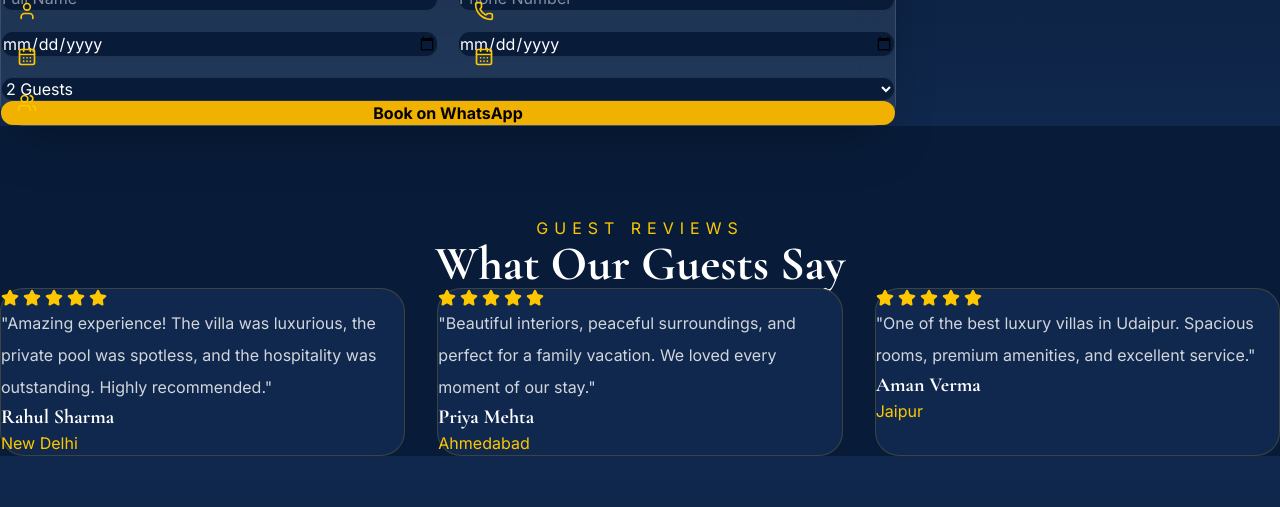
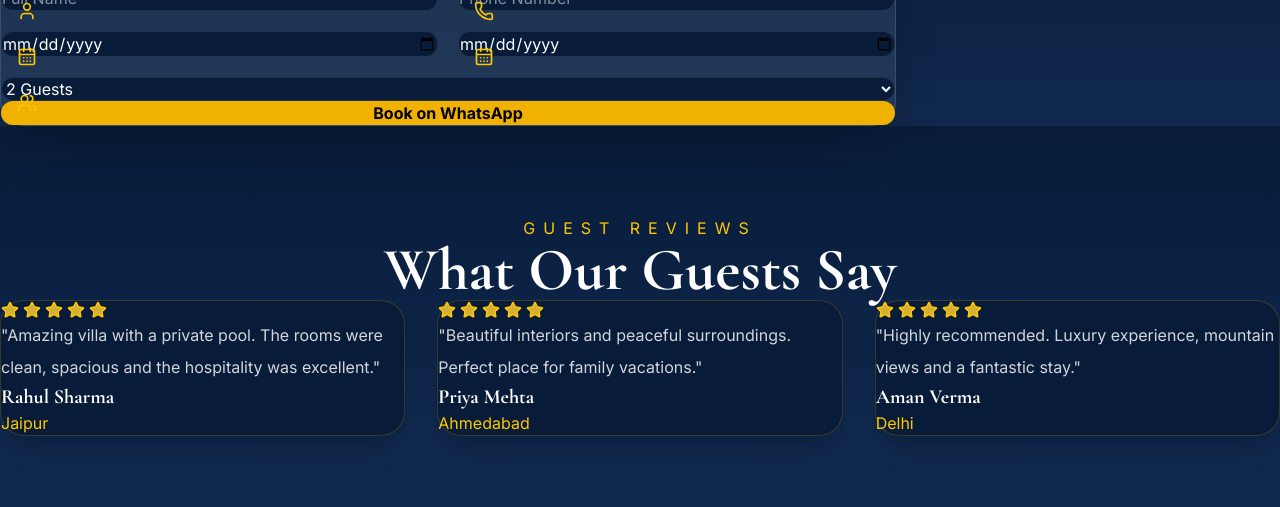
Before and after one commit to Sohail215/sohail-215, a Next.js app: page / in a window 1280 px wide. Shown: the part 5280-5787 px from the top of the page. Built offline with nearby package versions, Linux system fonts and the light colour scheme.

Commit message:
Premium Testimonials

```diff
--- a/components/Testimonials.tsx
+++ b/components/Testimonials.tsx
@@ -6,21 +6,21 @@ import { Star } from "lucide-react";
 const reviews = [
   {
     name: "Rahul Sharma",
-    city: "New Delhi",
+    city: "Jaipur",
     review:
-      "Amazing experience! The villa was luxurious, the private pool was spotless, and the hospitality was outstanding. Highly recommended.",
+      "Amazing villa with a private pool. The rooms were clean, spacious and the hospitality was excellent.",
   },
   {
     name: "Priya Mehta",
     city: "Ahmedabad",
     review:
-      "Beautiful interiors, peaceful surroundings, and perfect for a family vacation. We loved every moment of our stay.",
+      "Beautiful interiors and peaceful surroundings. Perfect place for family vacations.",
   },
   {
     name: "Aman Verma",
-    city: "Jaipur",
+    city: "Delhi",
     review:
-      "One of the best luxury villas in Udaipur. Spacious rooms, premium amenities, and excellent service.",
+      "Highly recommended. Luxury experience, mountain views and a fantastic stay.",
   },
 ];
 
@@ -28,37 +28,39 @@ export default function Testimonials() {
   return (
     <section
       id="testimonials"
-      className="bg-[#081C3A] py-24"
+      className="py-28 bg-gradient-to-b from-[#081C3A] to-[#10284D]"
     >
       <div className="max-w-7xl mx-auto px-6">
 
-        <p className="text-center uppercase tracking-[6px] text-yellow-400">
+        <p className="uppercase tracking-[8px] text-center text-yellow-400">
           Guest Reviews
         </p>
 
-        <h2 className="text-5xl font-bold text-center mt-4 mb-16">
+        <h2 className="text-4xl md:text-6xl font-bold text-center mt-4">
           What Our Guests Say
         </h2>
 
-        <div className="grid md:grid-cols-3 gap-8">
+        <div className="grid md:grid-cols-3 gap-8 mt-16">
 
           {reviews.map((review, index) => (
-
             <motion.div
               key={index}
               initial={{ opacity: 0, y: 40 }}
               whileInView={{ opacity: 1, y: 0 }}
               viewport={{ once: true }}
-              transition={{ delay: index * 0.2 }}
-              className="bg-[#10284D] border border-yellow-500/20 rounded-3xl p-8 hover:border-yellow-500 transition-all duration-300"
+              transition={{ delay: index * 0.15 }}
+              whileHover={{ y: -8 }}
+              className="bg-[#081C3A] border border-yellow-500/20 rounded-3xl p-8 shadow-xl"
             >
-
-              <div className="flex gap-1 text-yellow-400 mb-6">
-                <Star fill="currentColor" size={18} />
-                <Star fill="currentColor" size={18} />
-                <Star fill="currentColor" size={18} />
-                <Star fill="currentColor" size={18} />
-                <Star fill="currentColor" size={18} />
+              <div className="flex gap-1 mb-5">
+                {[1, 2, 3, 4, 5].map((star) => (
+                  <Star
+                    key={star}
+                    size={18}
+                    fill="#D4AF37"
+                    className="text-yellow-400"
+                  />
+                ))}
               </div>
 
               <p className="text-gray-300 leading-8">
@@ -78,7 +80,6 @@ export default function Testimonials() {
               </div>
 
             </motion.div>
-
           ))}
 
         </div>
```
